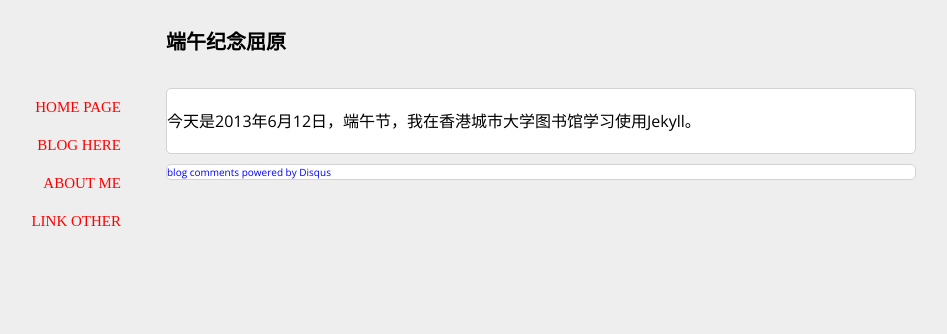
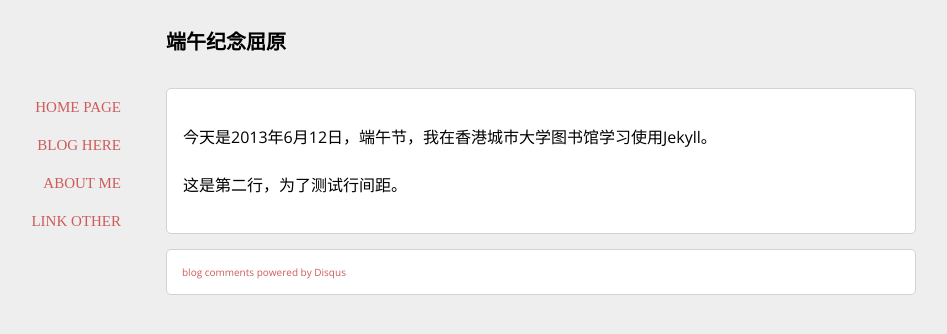
Before and after one commit to chuer/chuer.github.io, a Jekyll site: the page built from _posts/2013-06-12-Dragon-Boat-Festival.md, in a window 1280 px wide. Shown: the top 334 px of the page, without its empty margins (99-1046 px from the left). Built offline with Jekyll 4.4.1, drawn with Linux system fonts in a browser that asks for light colours; some web fonts are replaced; comment, search, counter and statistics services are not loaded.

Commit message:
update link color

```diff
--- a/_posts/2013-06-12-Dragon-Boat-Festival.md
+++ b/_posts/2013-06-12-Dragon-Boat-Festival.md
@@ -3,3 +3,5 @@ layout: post
 title: 端午纪念屈原
 ---
 今天是2013年6月12日，端午节，我在香港城市大学图书馆学习使用Jekyll。
+
+这是第二行，为了测试行间距。
--- a/assets/css/basic.css
+++ b/assets/css/basic.css
@@ -23,11 +23,11 @@ div {
 }
 
 a {
-	color: blue;
+	color: #CD5C5C;
 	text-decoration:none;
 }
 a:hover {
-	color: green;
+	color: #008B8B;
 	text-decoration:none;
 }
 
@@ -56,11 +56,10 @@ nav.slidebar {
 nav a {
 	display: block;
 	padding: .7em 1em;
-	color: red;
 }
 nav a:hover {
-	background-color: purple;
-	color: blue;
+	background-color: #696969;
+	color: #00FFFF;
 	-webkit-transition:color .2s linear;
 }
 
@@ -70,13 +69,15 @@ nav a:hover {
 	border: 1px solid lightGray;
 	background-color: white;
 	border-radius: 5px;
+	padding: 1em;
 }
 
 .comments {
-	margin-top: 1em;
+	margin-top: 1.5em;
 	border: 1px solid lightGray;
 	background-color: white;
 	border-radius: 5px;
+	padding: 1.5em;
 }
 
 /* ------- 临时风格 ------- */
```
